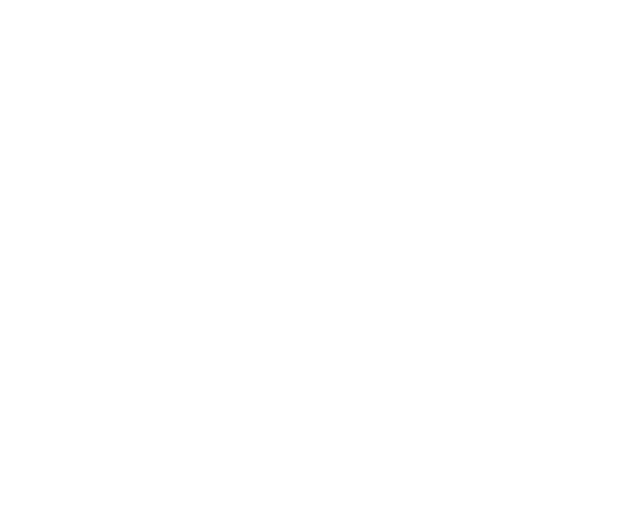
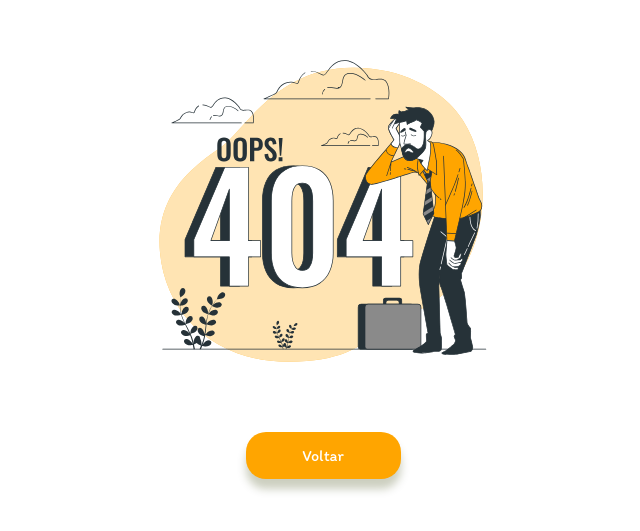
Before and after one commit to Rayane-Araujo/caronas_app, a React (Vite) app in the folder frontend/: page / in a window 1280 px wide. Before the commit this address had no page. Shown: the part 175-706 px from the top of the page, without its empty margins (317-957 px from the left). Built offline with nearby package versions, Linux system fonts and the light colour scheme.

Commit message:
feat: pagina 404

```diff
--- a/frontend/src/Routes.jsx
+++ b/frontend/src/Routes.jsx
@@ -2,6 +2,7 @@
 import { Login } from "./pages/Login";
 import { Register } from "./pages/Register";
 import { RideList } from "./pages/RideList";
+import NotFound from "./pages/NotFound";
 
 const AppRoutes = () => {
   return (
@@ -10,6 +11,7 @@
         <Route path="/login" element={<Login />}  />
         <Route path="/register" element={<Register />} />
         <Route path="/ride-list" element={<RideList />} />
+        <Route path="*" element={<NotFound />} />
       </Routes>
 
   );
--- /dev/null
+++ b/frontend/src/pages/NotFound/index.jsx
@@ -0,0 +1,55 @@
+import styled from "styled-components";
+import pageNotFound from "../../assets/images/404.svg";
+
+const Container = styled.div`
+  display: flex;
+  flex-direction: column;
+  align-items: center;
+  justify-content: center;
+  height: 100vh;
+`;
+
+const StyledImage = styled.img`
+  width: 350px;
+  max-width: 90%;
+
+  @media (max-width: 768px) {
+    width: 500px;
+  }
+
+  @media (max-width: 480px) {
+    width: 300px;
+  }
+`;
+
+const BackButton = styled.button`
+  margin-top: 50px;
+  padding: 10px 20px;
+  font-size: 16px;
+  background-color: #ffa500;
+  border: none;
+  border-radius: 20px;
+  color: white;
+  cursor: pointer;
+  transition: background-color 0.2s;
+
+  &:hover {
+    background-color: #c48106;
+  }
+
+  @media (max-width: 480px) {
+    padding: 8px 16px;
+    font-size: 14px;
+  }
+`;
+
+const NotFound = () => {
+  return (
+    <Container>
+      <StyledImage src={pageNotFound} alt="Page Not Found" />
+      <BackButton onClick={() => window.history.back()}>Voltar</BackButton>
+    </Container>
+  );
+};
+
+export default NotFound;
```
Also changed, not shown: frontend/src/assets/images/404.svg (added).
